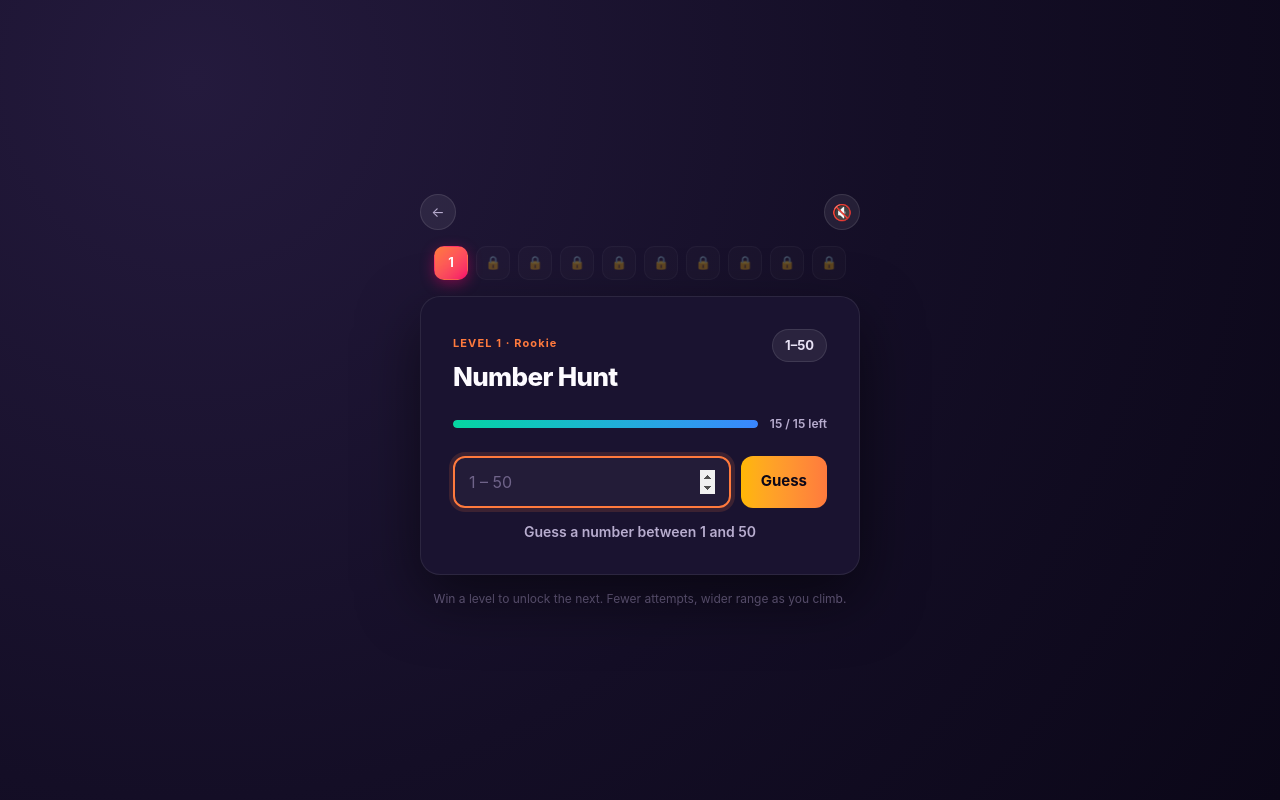
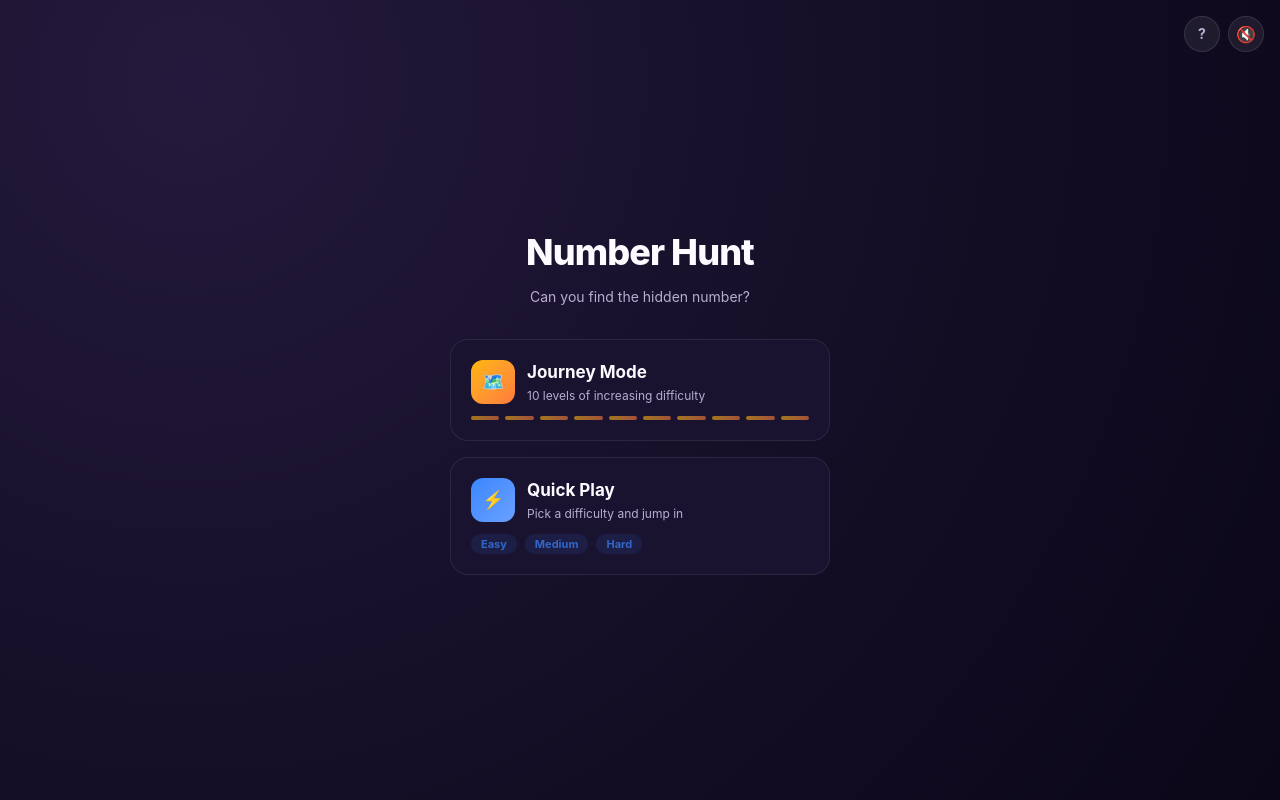
Before and after one commit to mqkhan125/number_hunt_react, a React (Vite) app: page / in a window 1280 px wide. Built offline with nearby package versions, Linux system fonts and the light colour scheme.

Commit message:
feat: add screen routing between menu, Journey, and Quick Play

```diff
--- a/src/App.jsx
+++ b/src/App.jsx
@@ -1,7 +1,26 @@
+import { useState } from "react";
+import StartScreen from "./components/StartScreen";
 import NumberGuessGame from "./components/NumberGuessGame";
+import QuickPlayGame from "./components/QuickPlayGame";
 
+// Tracks which screen is visible: "menu", "journey", or "quickplay"
 function App() {
-  return <NumberGuessGame />;
+  const [screen, setScreen] = useState("menu");
+
+  if (screen === "journey") {
+    return <NumberGuessGame onBack={() => setScreen("menu")} />;
+  }
+
+  if (screen === "quickplay") {
+    return <QuickPlayGame onBack={() => setScreen("menu")} />;
+  }
+
+  return (
+    <StartScreen
+      onJourney={() => setScreen("journey")}
+      onQuickPlay={() => setScreen("quickplay")}
+    />
+  );
 }
 
 export default App;
```
